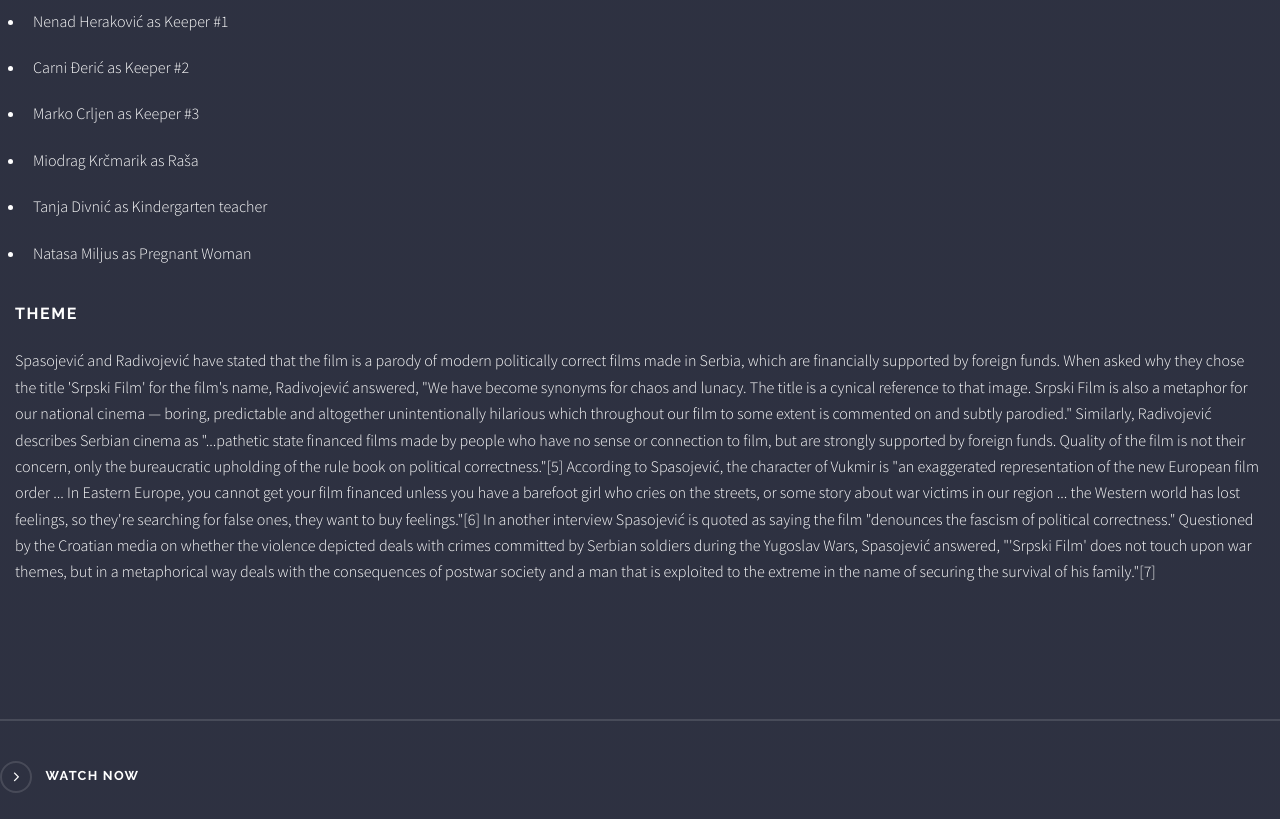
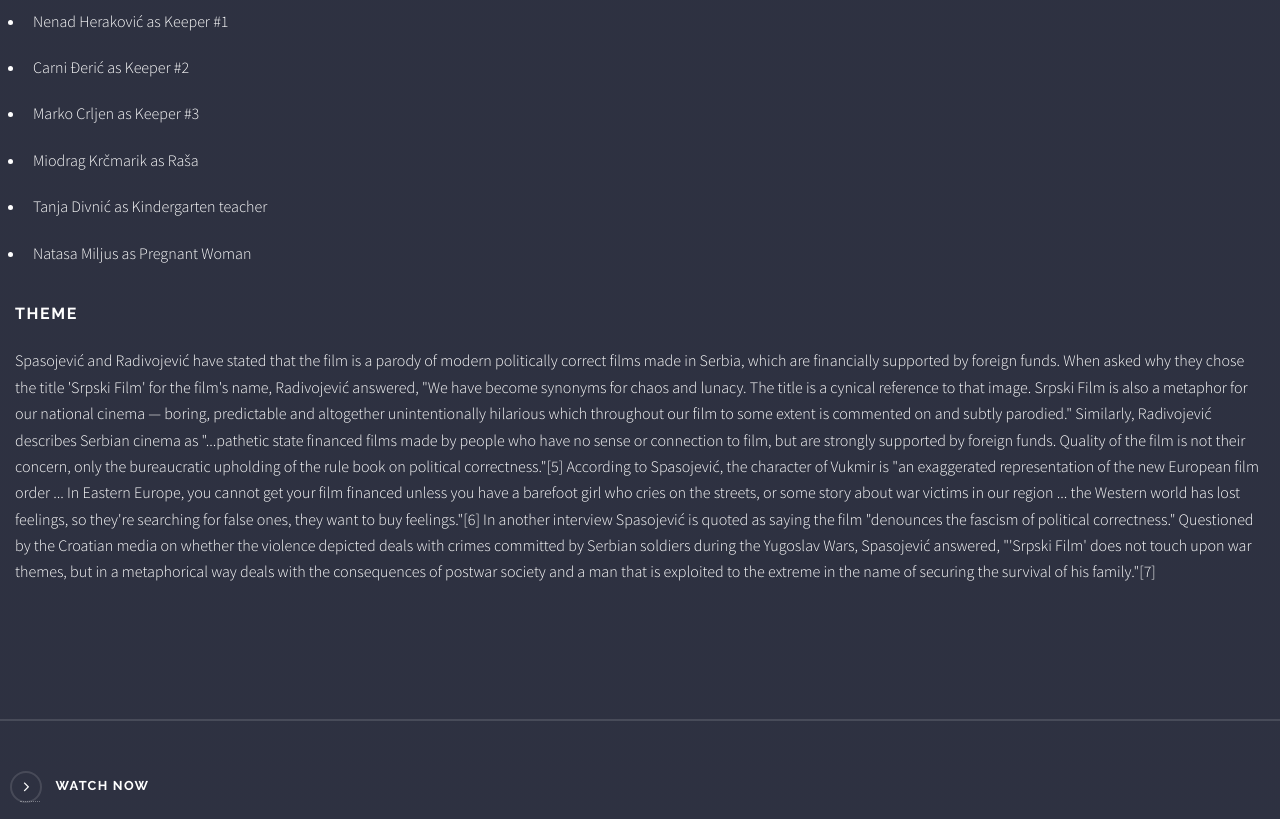
Before and after one commit to ZiaCodes/watch-movie2earn, a website: page Film.html in a window 1280 px wide. Shown: the part 1398-2217 px from the top of the page. Drawn offline with Linux system fonts and the light colour scheme.

Commit message:
Update Privacy.all.css

```diff
--- a/Privacy.all.css
+++ b/Privacy.all.css
@@ -3,3 +3,11 @@ p,h1,h2,ul,li{
               padding: 5px;
               box-sizing: border-box;
               }
+a{
+  position: absolute;
+  Margin: 20px;
+  Padding: 10px;
+  Text-align: center;
+  align-items: center;
+  Display: flex;
+  }
```
